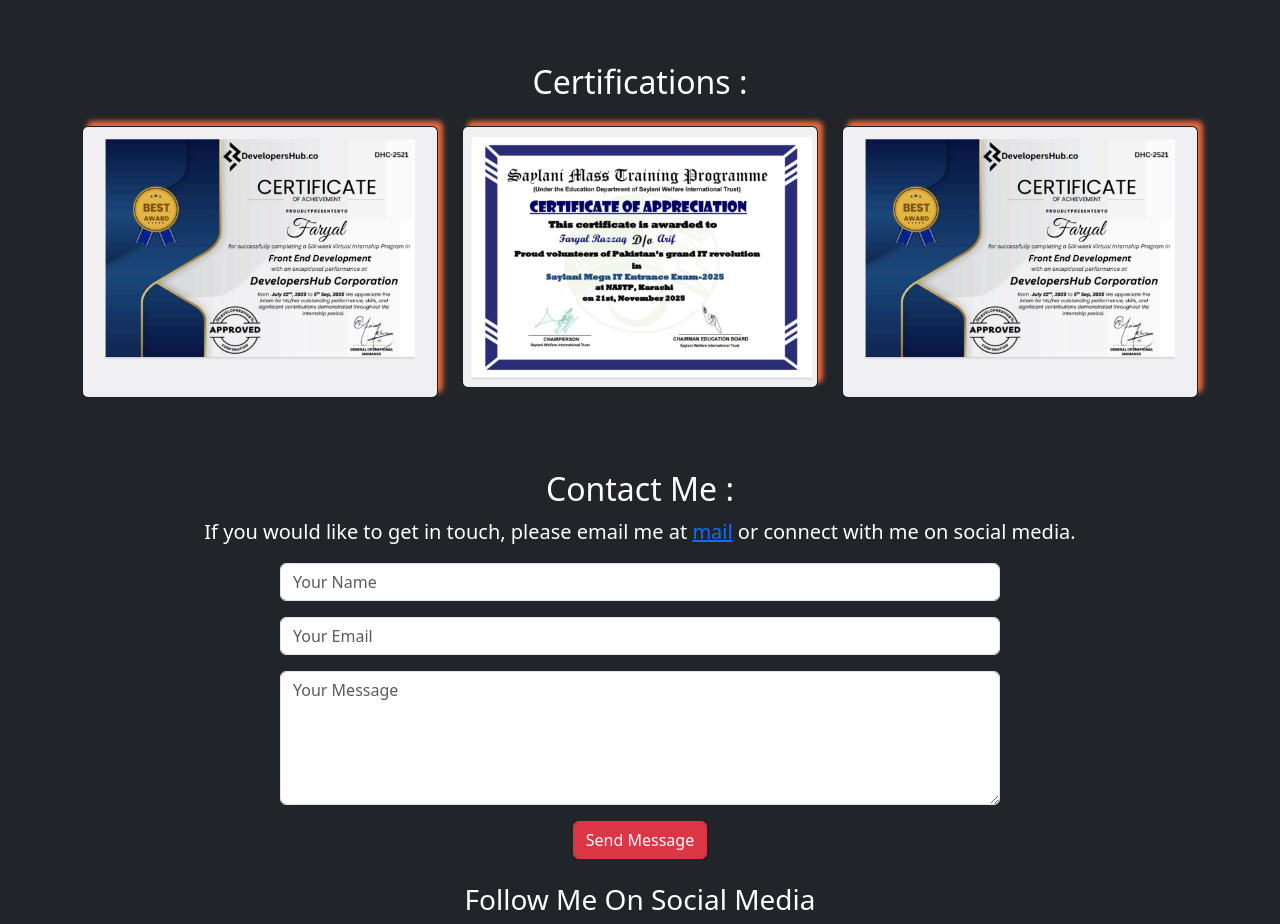
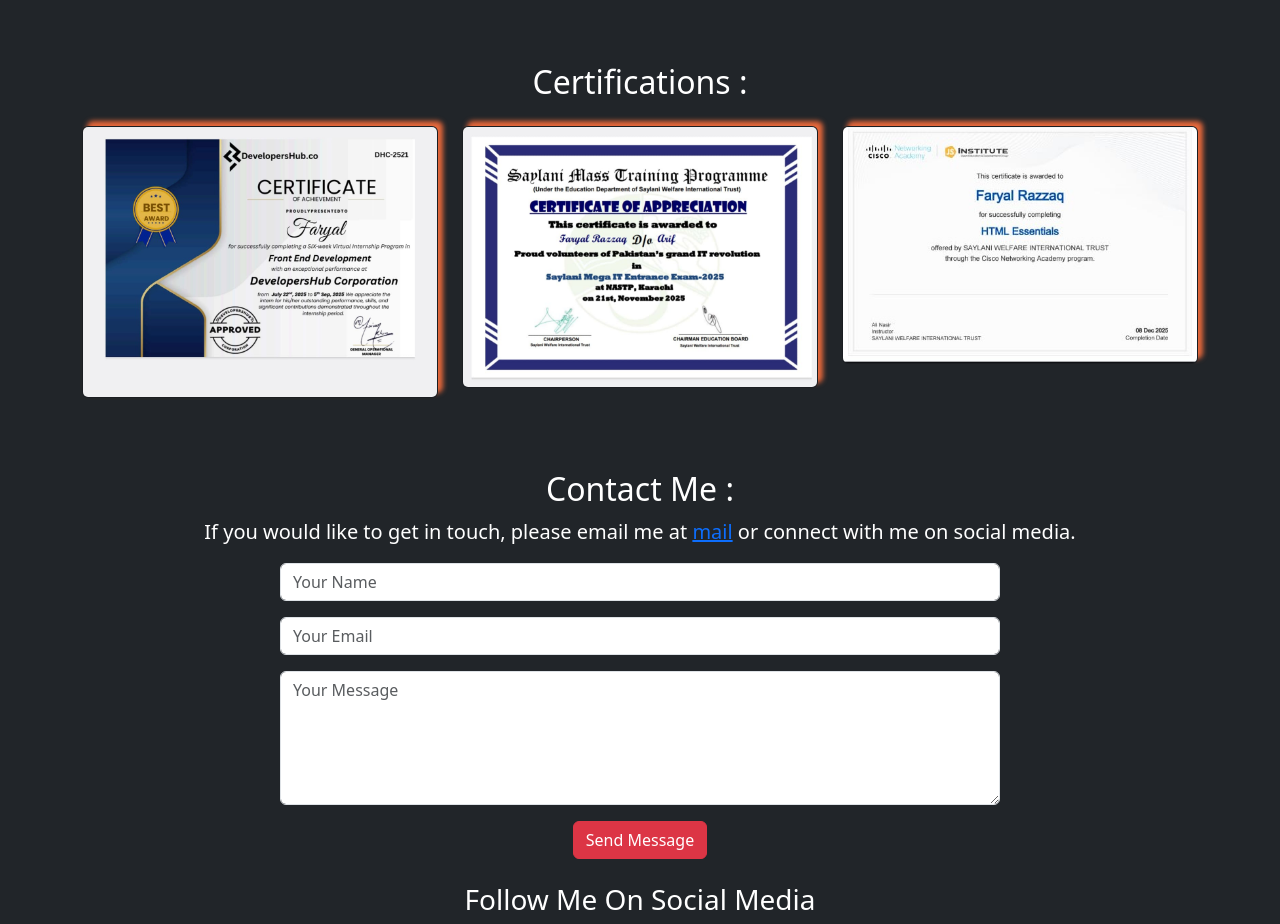
Before and after one commit to Faryal407/Portfolio, a plain HTML site: page index.html in a window 1280 px wide. Shown: the part 2360-3284 px from the top of the page. Drawn offline with nearby package versions, Linux system fonts and the light colour scheme.

Commit message:
add certificate

```diff
--- a/index.html
+++ b/index.html
@@ -247,7 +247,7 @@
 
                             <div class="col-md-4 mb-4">
                             <div class="card bg-dark" id="card">
-                            <img src="./asset/Hub Co Certificate.jpg" class="card-img">
+                            <img src="./asset/Cisco HTML Certificate.jpg" class="card-img">
                             </div>
                             </div>
 
```
Also changed, not shown: asset/Cisco HTML Certificate.jpg (added).
